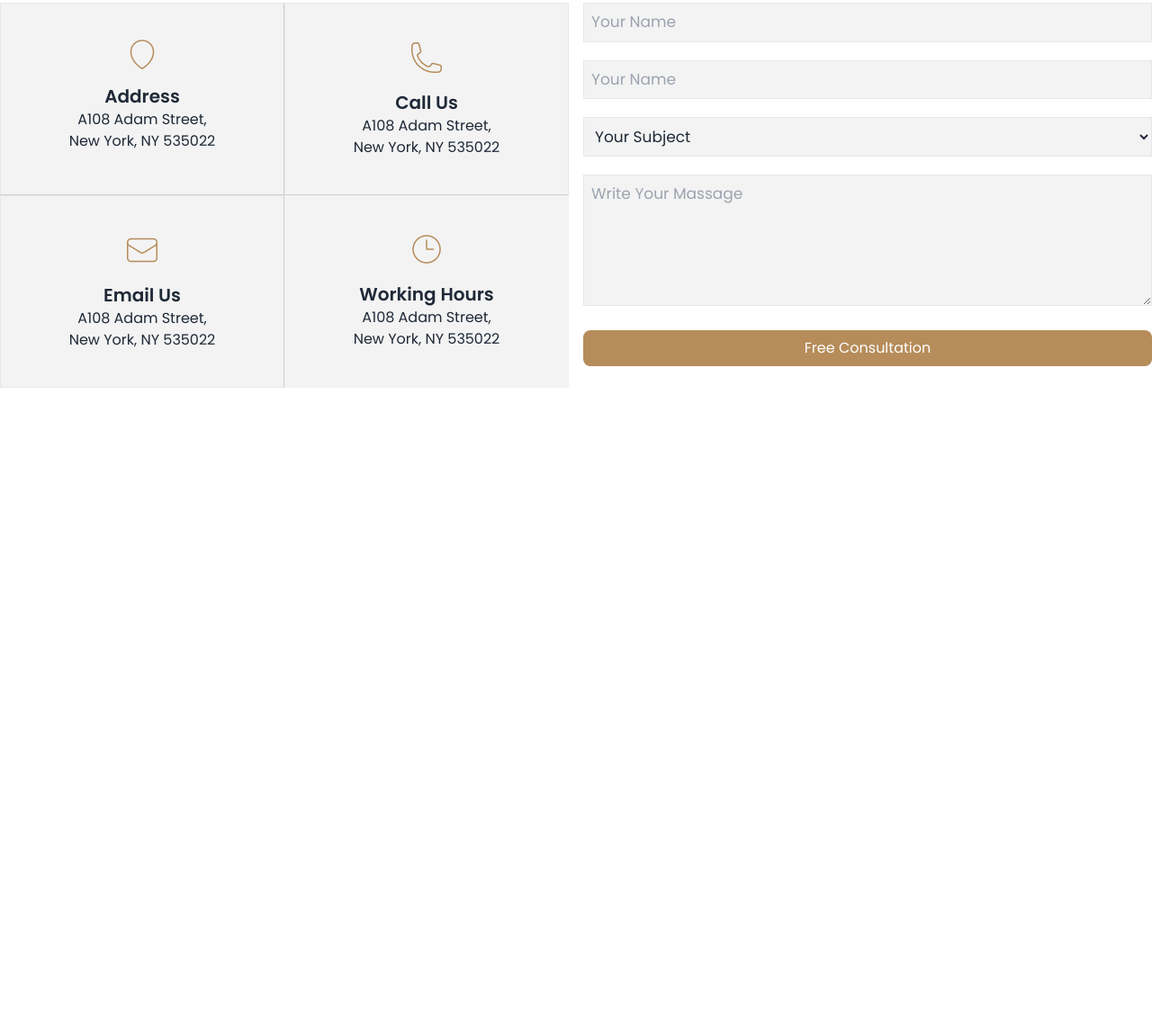
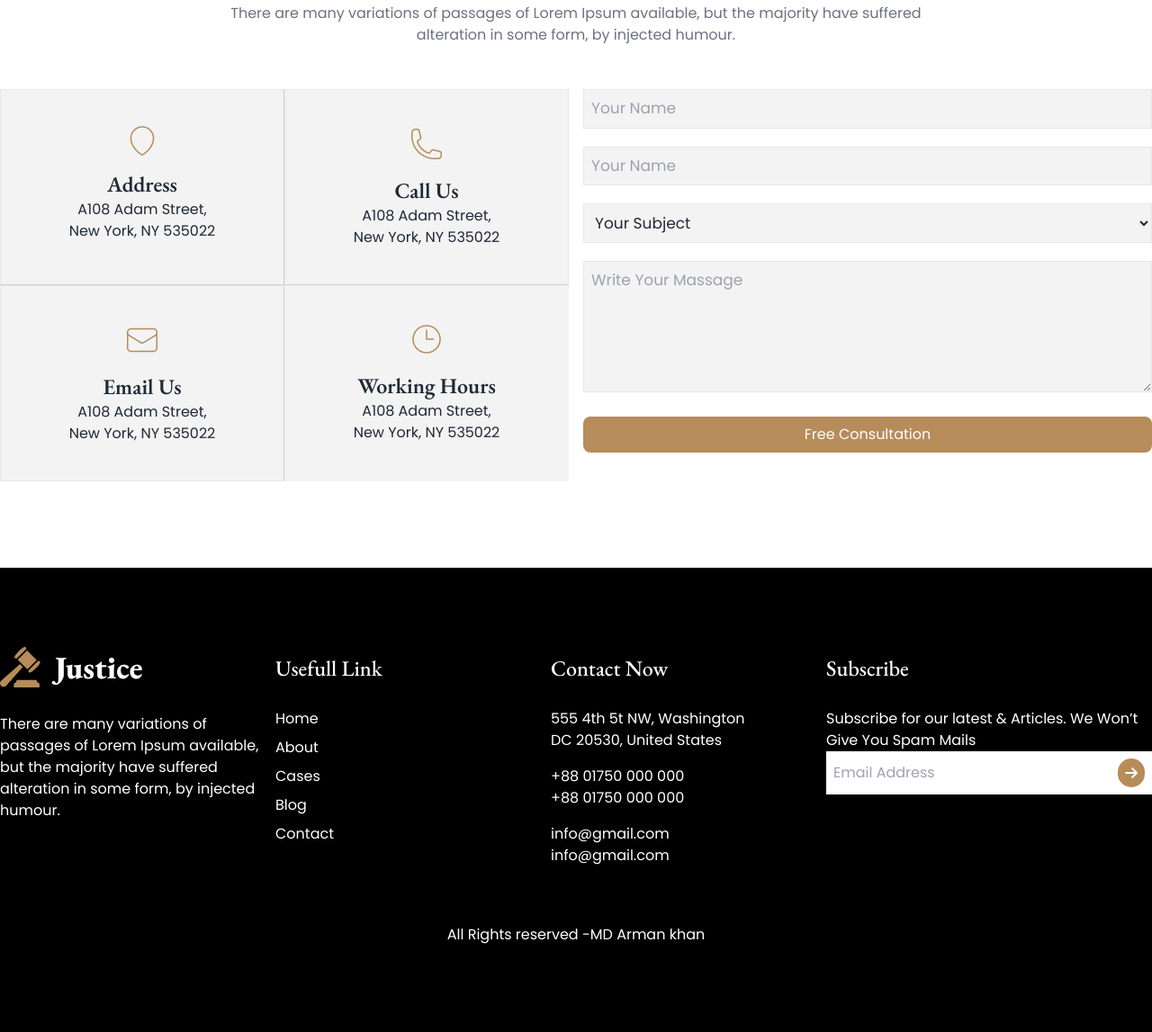
Before and after one commit to mdarmankhan6252/legal-justice, a plain HTML site: page index.html in a window 1280 px wide. Shown: the part 3371-4518 px from the top of the page at 90% size. Before the commit the page ends 3826 px from the top, so only its background shows below. Drawn offline with nearby package versions, Linux system fonts and the light colour scheme.

Commit message:
I have created footer section

```diff
--- a/index.html
+++ b/index.html
@@ -227,7 +227,7 @@
 
       <!-- ----------contact-------- -->
 
-      <section>
+      <section class="mt-24">
          <div class="text-center md:w-[60%] w-full mx-auto">
             <h2 class="text-4xl eb pb-2">Contact With Us</h2>
             <p class="text-gray-500 font-normal pb-12">There are many variations of passages of Lorem Ipsum available, but the majority have suffered alteration in some form, by injected humour.</p>
@@ -240,7 +240,7 @@
                      <div class="flex justify-center pb-4">
                         <img src="img/address.png">
                      </div>
-                     <h2 class="font-semibold  text-xl">Address</h2>
+                     <h2 class="font-semibold eb text-2xl">Address</h2>
                      <p>A108 Adam Street,<br>New York, NY 535022</p>
                   </div>
 
@@ -248,7 +248,7 @@
                      <div class="flex justify-center pb-4">
                         <img src="img/call.png">
                      </div>
-                     <h2 class="font-semibold  text-xl">Call Us</h2>
+                     <h2 class="font-semibold eb text-2xl">Call Us</h2>
                      <p>A108 Adam Street,<br>New York, NY 535022</p>
                   </div>
 
@@ -256,7 +256,7 @@
                      <div class="flex justify-center pb-4">
                         <img src="img/email.png">
                      </div>
-                     <h2 class="font-semibold  text-xl">Email Us</h2>
+                     <h2 class="font-semibold  eb text-2xl">Email Us</h2>
                      <p>A108 Adam Street,<br>New York, NY 535022</p>
                   </div>
 
@@ -264,7 +264,7 @@
                      <div class="flex justify-center pb-4">
                         <img src="img/time.png">
                      </div>
-                     <h2 class="font-semibold  text-xl">Working Hours</h2>
+                     <h2 class="font-semibold  eb text-2xl">Working Hours</h2>
                      <p>A108 Adam Street,<br>New York, NY 535022</p>
                   </div>
 
@@ -293,12 +293,61 @@
 
          </div>
       </section>
+   </main>
+
+   <!-- ----------------footer----------- -->
+   <footer class="mt-24 py-24 text-white bg-black text-center sm:text-left">
+      <div class="container m-auto">
+         <div class="flex justify-between gap-x-4 flex-col sm:flex-row">
+            <nav class="flex-1 w-[96%] mx-auto sm:w-full">
+               <div class="flex justify-center sm:justify-start">
+                  <img src="img/logo.png" alt="image" class="-mt-2">
+               </div>
+               <ul class="mt-7">
+                  <p>There are many variations of passages of Lorem Ipsum available, but the majority have suffered alteration in some form, by injected humour.</p>
+               </ul>
+            </nav>
+            <nav class="flex-1 w-[96%] mx-auto sm:w-full mt-12 sm:mt-0">
+               <h2 class="eb text-2xl">Usefull Link</h2>
+               <ul class="mt-7 space-y-2">
+                  <li><a href="#">Home</a></li>
+                  <li><a href="#">About</a></li>
+                  <li><a href="#">Cases</a></li>
+                  <li><a href="#">Blog</a></li>
+                  <li><a href="#">Contact</a></li>
+               </ul>
+            </nav>
+            <nav class="flex-1 w-[96%] mx-auto sm:w-full mt-12 sm:mt-0">
+               <h2 class="eb text-2xl">Contact Now</h2>
+               <ul class="mt-7 space-y-4">
+                  <p>555 4th 5t NW, Washington<br>DC 20530, United States</p>
+                  <p>+88 01750 000 000<br>
+                     +88 01750 000 000</p>
+                  <p>info@gmail.com<br>
+                     info@gmail.com</p>
+               </ul>
+            </nav>
+            <nav class="flex-1 w-[96%] mx-auto sm:w-full mt-12 sm:mt-0">
+               <h2 class="eb text-2xl">Subscribe</h2>
+               <p class="mt-7">Subscribe for our latest & Articles. We Won’t Give You Spam Mails</p>
+               <form class="flex justify-between items-center bg-white px-2 mt-4 sm:mt-0">
+                  <div class="w-[85%]">
+                     <input type="text" placeholder="Email Address" class="border-none outline-none text-black ">
+                  </div>
+                  <div>
+                     <i class="fa-solid fa-arrow-right bg-[#B68C5A] text-white p-2 rounded-full my-2 cursor-pointer "></i>
+                  </div>
 
 
+               </form>
+            </nav>
 
-   </main>
-   <footer>
 
+         </div>
+      </div>
+      <div class="mt-16 text-center">
+         <span>All Rights reserved -MD Arman khan</span>
+      </div>
    </footer>
 </body>
 </html>
```
